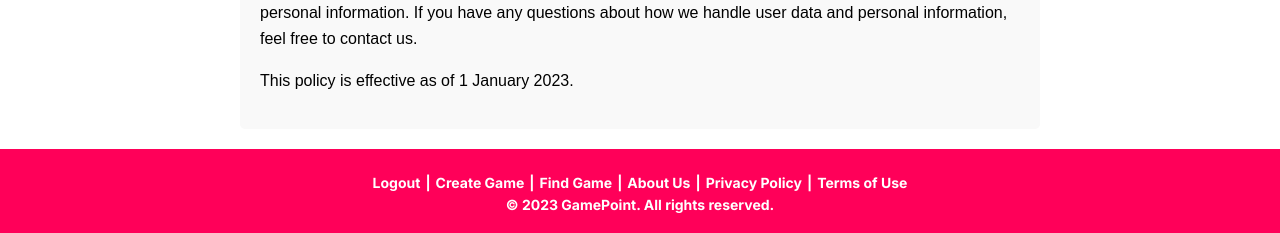
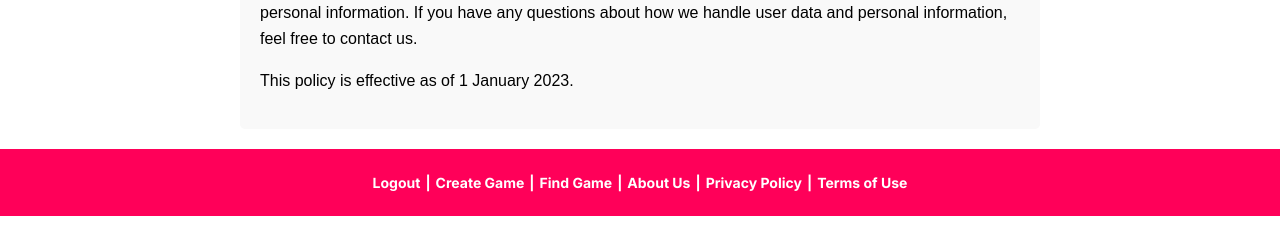
Before and after one commit to Aaravdugar21/GamePoint, a Flask app: page /privacy-policy in a window 1280 px wide; the page is wider, and only the part inside the window is pictured. Shown: the part 709-942 px from the top of that part. Run offline with Flask 3, Linux system fonts and the light colour scheme; a user stored in the database is signed in.

Commit message:
Update privacypolicy.html

```diff
--- a/templates/privacypolicy.html
+++ b/templates/privacypolicy.html
@@ -50,7 +50,6 @@
             <a href="#">Privacy Policy</a> <span>|</span>
             <a href="#">Terms of Use</a>
         </div>
-        © 2023 GamePoint. All rights reserved.
     </div>
     <script>
         const hamburgerMenu = document.querySelector('.hamburger-menu');
```
